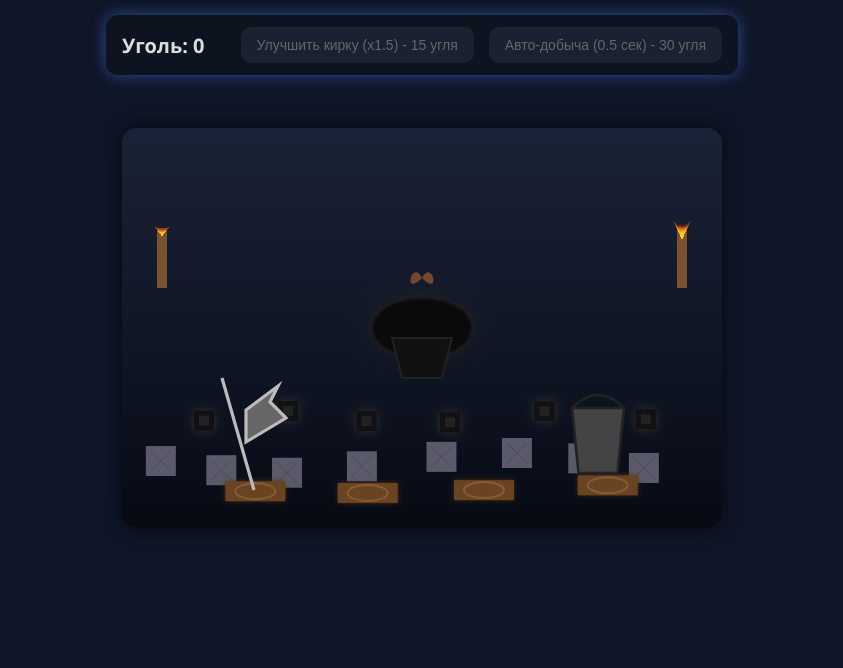
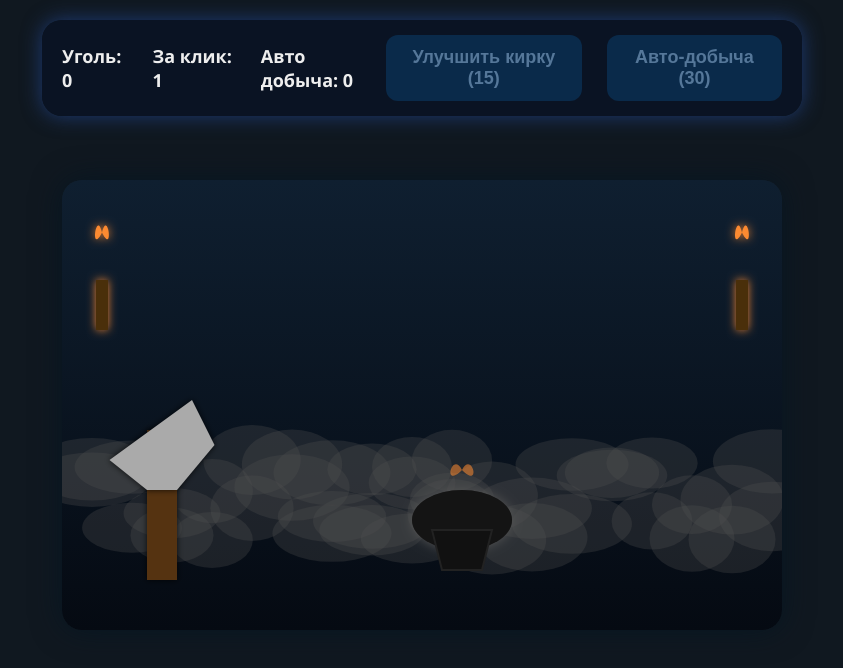
Before and after one commit to Spupey/game-, a plain HTML site: page index.html in a window 1280 px wide. Shown: the whole page, without its empty margins (218-1061 px from the left). Drawn offline with Linux system fonts and the light colour scheme.

Commit message:
Update index.html

```diff
--- a/index.html
+++ b/index.html
@@ -2,374 +2,378 @@
 <html lang="ru">
 <head>
 <meta charset="UTF-8" />
-<title>Шахтерский кликер — Полноценная игра</title>
+<title>Deep Mine Clicker — Полноценный кликер</title>
 <style>
+  /* Общий стиль */
   body {
     margin: 0;
-    background: #0e1628;
+    background: #101820;
     font-family: 'Segoe UI', Tahoma, Geneva, Verdana, sans-serif;
-    color: #ddd;
+    color: #eee;
     user-select: none;
     overflow: hidden;
   }
   #gameCanvas {
     display: block;
     margin: 20px auto 0;
-    background: #1b223b;
-    border-radius: 15px;
-    box-shadow: 0 0 20px #000a;
+    background: #15202b;
+    border-radius: 20px;
+    box-shadow: 0 0 30px #001522aa;
   }
   #uiPanel {
-    width: 600px;
-    margin: 15px auto;
-    background: rgba(15, 20, 30, 0.9);
-    border-radius: 12px;
-    box-shadow: 0 0 15px #4466ccaa;
-    padding: 12px 16px;
+    width: 720px;
+    margin: 20px auto;
+    background: rgba(10, 20, 35, 0.95);
+    border-radius: 20px;
+    box-shadow: 0 0 20px #224488cc;
+    padding: 15px 20px;
     display: flex;
     justify-content: space-between;
     align-items: center;
   }
-  #coalCount {
-    font-size: 20px;
+  #stats, #upgrades {
+    display: flex;
+    gap: 25px;
+  }
+  #stats > div, #upgrades > button {
+    font-size: 18px;
     font-weight: 700;
   }
   button {
-    background: #2a334f;
-    color: #aabbcc;
+    background: #214270;
+    color: #aaccff;
     border: none;
-    border-radius: 10px;
-    padding: 10px 16px;
-    font-size: 14px;
+    border-radius: 12px;
+    padding: 12px 20px;
+    font-size: 16px;
     cursor: pointer;
-    transition: background 0.3s;
+    transition: background 0.3s ease;
+    box-shadow: 0 4px 10px #184060aa;
   }
   button:disabled {
-    background: #1a2131;
-    color: #666;
+    background: #0a2a4a;
+    color: #557799;
     cursor: not-allowed;
+    box-shadow: none;
   }
   button:hover:not(:disabled) {
-    background: #42527a;
-  }
-  #upgradePanel {
-    display: flex;
-    gap: 15px;
+    background: #2e5a98;
   }
   #messages {
-    text-align: center;
-    margin-top: 5px;
-    min-height: 18px;
-    font-size: 14px;
+    width: 720px;
+    margin: 0 auto;
+    height: 24px;
     color: #88cc88;
     font-weight: 600;
+    font-size: 16px;
+    text-align: center;
+    user-select: none;
   }
 </style>
 </head>
 <body>
 
 <div id="uiPanel">
+  <div id="stats">
     <div id="coalCount">Уголь: 0</div>
-  <div id="upgradePanel">
-    <button id="upgradePickaxe">Улучшить кирку (x1.5)</button>
-    <button id="upgradeAutoMine">Автоматическая добыча (0.5 сек)</button>
+    <div id="perClick">За клик: 1</div>
+    <div id="perSecond">Авто добыча: 0</div>
+  </div>
+  <div id="upgrades">
+    <button id="upgradePickaxeBtn">Улучшить кирку (15)</button>
+    <button id="upgradeAutoMineBtn">Авто-добыча (30)</button>
   </div>
 </div>
 <div id="messages"></div>
-<canvas id="gameCanvas" width="600" height="400"></canvas>
+<canvas id="gameCanvas" width="720" height="450"></canvas>
 
 <script>
 (() => {
   const canvas = document.getElementById('gameCanvas');
   const ctx = canvas.getContext('2d');
 
-  // Звуки
-  const audioCtx = new (window.AudioContext || window.webkitAudioContext)();
+  // Аудиоконтекст для звуков
+  const AudioContext = window.AudioContext || window.webkitAudioContext;
+  const audioCtx = new AudioContext();
+
+  // Функция звука клика (короткий "щелчок")
   function playClickSound() {
     const osc = audioCtx.createOscillator();
-    const gainNode = audioCtx.createGain();
-    osc.connect(gainNode);
-    gainNode.connect(audioCtx.destination);
+    const gain = audioCtx.createGain();
     osc.type = 'triangle';
-    osc.frequency.value = 400 + Math.random()*200;
-    gainNode.gain.setValueAtTime(0.1, audioCtx.currentTime);
+    osc.frequency.setValueAtTime(400 + Math.random()*300, audioCtx.currentTime);
+    gain.gain.setValueAtTime(0.1, audioCtx.currentTime);
+    osc.connect(gain);
+    gain.connect(audioCtx.destination);
     osc.start();
     osc.stop(audioCtx.currentTime + 0.1);
-    osc.frequency.exponentialRampToValueAtTime(200, audioCtx.currentTime + 0.1);
   }
 
-  // --- Игра ---
-  let coal = 0;
-  let coalPerClick = 1;
-  let coalPerSecond = 0;
-  let autoMineInterval = 2000; // мс
-  let lastAutoMine = 0;
-
-  // Кирки с уровнями
-  let pickaxeLevel = 1;
-  let pickaxeUpgradeCost = 15;
-
-  // Авто-добыча
-  let autoMineLevel = 0;
-  let autoMineUpgradeCost = 30;
-
-  // Частицы клика
-  const particles = [];
-
-  // Создание частицы
-  function createParticle(x, y) {
-    return {
-      x, y,
-      size: 4 + Math.random() * 4,
-      speedX: (Math.random() - 0.5) * 3,
-      speedY: -2 - Math.random() * 2,
-      alpha: 1,
-      decay: 0.02 + Math.random() * 0.02,
-      color: `hsl(0,0%,${20 + Math.random()*40}%)`
-    };
+  // Класс Игрока (статистика, ресурсы)
+  class Player {
+    constructor() {
+      this.coal = 0;
+      this.coalPerClick = 1;
+      this.coalPerSecond = 0;
+      this.pickaxeLevel = 1;
+      this.pickaxeUpgradeCost = 15;
+      this.autoMineLevel = 0;
+      this.autoMineUpgradeCost = 30;
     }
 
-  // UI элементы
-  const coalCountEl = document.getElementById('coalCount');
-  const upgradePickaxeBtn = document.getElementById('upgradePickaxe');
-  const upgradeAutoMineBtn = document.getElementById('upgradeAutoMine');
-  const messagesEl = document.getElementById('messages');
-
-  function showMessage(text) {
-    messagesEl.textContent = text;
-    setTimeout(() => {
-      if(messagesEl.textContent === text) messagesEl.textContent = '';
-    }, 2000);
+    addCoal(amount) {
+      this.coal += amount;
     }
 
-  // Обновление UI
-  function updateUI() {
-    coalCountEl.textContent = `Уголь: ${Math.floor(coal)}`;
-    upgradePickaxeBtn.textContent = `Улучшить кирку (x1.5) - ${pickaxeUpgradeCost} угля`;
-    upgradeAutoMineBtn.textContent = `Авто-добыча (0.5 сек) - ${autoMineUpgradeCost} угля`;
-    upgradePickaxeBtn.disabled = coal < pickaxeUpgradeCost;
-    upgradeAutoMineBtn.disabled = coal < autoMineUpgradeCost;
+    canBuy(cost) {
+      return this.coal >= cost;
     }
 
-  // Улучшить кирку
-  upgradePickaxeBtn.onclick = () => {
-    if(coal >= pickaxeUpgradeCost) {
-      coal -= pickaxeUpgradeCost;
-      pickaxeLevel++;
-      coalPerClick *= 1.5;
-      pickaxeUpgradeCost = Math.floor(pickaxeUpgradeCost * 2.5);
-      updateUI();
-      showMessage('Кирка улучшена! Выдача угля увеличена.');
+    buyPickaxeUpgrade() {
+      if(this.canBuy(this.pickaxeUpgradeCost)) {
+        this.coal -= this.pickaxeUpgradeCost;
+        this.pickaxeLevel++;
+        this.coalPerClick *= 1.5;
+        this.pickaxeUpgradeCost = Math.floor(this.pickaxeUpgradeCost * 2.5);
+        return true;
       }
+      return false;
+    }
+
+    buyAutoMineUpgrade() {
+      if(this.canBuy(this.autoMineUpgradeCost)) {
+        this.coal -= this.autoMineUpgradeCost;
+        this.autoMineLevel++;
+        this.coalPerSecond += 1;
+        this.autoMineUpgradeCost = Math.floor(this.autoMineUpgradeCost * 3);
+        return true;
+      }
+      return false;
+    }
+  }
+
+  // Класс Частицы для анимации (пыли, искр)
+  class Particle {
+    constructor(x, y) {
+      this.x = x;
+      this.y = y;
+      this.size = 3 + Math.random()*4;
+      this.speedX = (Math.random()-0.5)*2;
+      this.speedY = -1 - Math.random()*2;
+      this.alpha = 1;
+      this.decay = 0.02 + Math.random()*0.02;
+      this.color = `rgba(200,200,200,${this.alpha})`;
+    }
+    update() {
+      this.x += this.speedX;
+      this.y += this.speedY;
+      this.alpha -= this.decay;
+      this.size *= 0.95;
+    }
+    draw(ctx) {
+      ctx.save();
+      ctx.fillStyle = `rgba(200,200,200,${this.alpha})`;
+      ctx.beginPath();
+      ctx.ellipse(this.x, this.y, this.size, this.size*0.6, 0, 0, Math.PI*2);
+      ctx.fill();
+      ctx.restore();
+    }
+  }
+
+  // Основной класс игры
+  class Game {
+    constructor() {
+      this.player = new Player();
+      this.particles = [];
+      this.lastAutoMineTime = 0;
+      this.autoMineInterval = 2000;
+      this.sparkle = 0;
+      this.flamePhase = 0;
+
+      // UI элементы
+      this.coalCountEl = document.getElementById('coalCount');
+      this.perClickEl = document.getElementById('perClick');
+      this.perSecondEl = document.getElementById('perSecond');
+      this.upgradePickaxeBtn = document.getElementById('upgradePickaxeBtn');
+      this.upgradeAutoMineBtn = document.getElementById('upgradeAutoMineBtn');
+      this.messagesEl = document.getElementById('messages');
+
+      // Привязка событий
+      canvas.addEventListener('click', (e) => this.handleClick(e));
+      this.upgradePickaxeBtn.addEventListener('click', () => this.buyPickaxeUpgrade());
+      this.upgradeAutoMineBtn.addEventListener('click', () => this.buyAutoMineUpgrade());
+
+      this.loadProgress();
+      this.updateUI();
+      requestAnimationFrame((time) => this.gameLoop(time));
+    }
+
+    handleClick(e) {
+      this.player.addCoal(this.player.coalPerClick);
+      this.spawnParticles(e.offsetX, e.offsetY);
+      playClickSound();
+      this.updateUI();
+      this.showMessage(`+${this.player.coalPerClick} угля`);
+    }
+
+    spawnParticles(x, y) {
+      for(let i=0; i<8; i++) {
+        this.particles.push(new Particle(x, y));
+      }
+    }
+
+    buyPickaxeUpgrade() {
+      if(this.player.buyPickaxeUpgrade()) {
+        this.updateUI();
+        this.showMessage(`Кирка улучшена до уровня ${this.player.pickaxeLevel}!`);
+        this.saveProgress();
+      } else {
+        this.showMessage(`Недостаточно угля для улучшения кирки!`);
+      }
+    }
+
+    buyAutoMineUpgrade() {
+      if(this.player.buyAutoMineUpgrade()) {
+        this.updateUI();
+        this.showMessage(`Авто-добыча улучшена до уровня ${this.player.autoMineLevel}!`);
+        this.saveProgress();
+      } else {
+        this.showMessage(`Недостаточно угля для авто-добычи!`);
+      }
+    }
+
+    updateUI() {
+      this.coalCountEl.textContent = `Уголь: ${Math.floor(this.player.coal)}`;
+      this.perClickEl.textContent = `За клик: ${Math.floor(this.player.coalPerClick)}`;
+      this.perSecondEl.textContent = `Авто добыча: ${Math.floor(this.player.coalPerSecond)}`;
+      this.upgradePickaxeBtn.textContent = `Улучшить кирку (${this.player.pickaxeUpgradeCost})`;
+      this.upgradeAutoMineBtn.textContent = `Авто-добыча (${this.player.autoMineUpgradeCost})`;
+      this.upgradePickaxeBtn.disabled = !this.player.canBuy(this.player.pickaxeUpgradeCost);
+      this.upgradeAutoMineBtn.disabled = !this.player.canBuy(this.player.autoMineUpgradeCost);
+    }
+
+    showMessage(text) {
+      this.messagesEl.textContent = text;
+      clearTimeout(this.msgTimeout);
+      this.msgTimeout = setTimeout(() => {
+        this.messagesEl.textContent = '';
+      }, 2500);
+    }
+
+    saveProgress() {
+      const saveData = {
+        coal: this.player.coal,
+        coalPerClick: this.player.coalPerClick,
+        coalPerSecond: this.player.coalPerSecond,
+        pickaxeLevel: this.player.pickaxeLevel,
+        pickaxeUpgradeCost: this.player.pickaxeUpgradeCost,
+        autoMineLevel: this.player.autoMineLevel,
+        autoMineUpgradeCost: this.player.autoMineUpgradeCost,
       };
+      localStorage.setItem('deepMineSave', JSON.stringify(saveData));
+    }
 
-  // Улучшить авто-добычу
-  upgradeAutoMineBtn.onclick = () => {
-    if(coal >= autoMineUpgradeCost) {
-      coal -= autoMineUpgradeCost;
-      autoMineLevel++;
-      coalPerSecond += 1;
-      autoMineUpgradeCost = Math.floor(autoMineUpgradeCost * 3);
-      autoMineInterval = Math.max(500, autoMineInterval - 200); // сокращаем интервал
-      updateUI();
-      showMessage('Автоматическая добыча улучшена!');
-    }
-  };
-
-  // Анимация искр и частиц
-  function updateParticles() {
-    for(let i = particles.length - 1; i >= 0; i--) {
-      const p = particles[i];
-      p.x += p.speedX;
-      p.y += p.speedY;
-      p.alpha -= p.decay;
-      p.size *= 0.95;
-      if(p.alpha <= 0 || p.size <= 0) {
-        particles.splice(i, 1);
+    loadProgress() {
+      const saved = localStorage.getItem('deepMineSave');
+      if(saved) {
+        try {
+          const data = JSON.parse(saved);
+          Object.assign(this.player, data);
+        } catch {
+          // Ошибка в сохранении — сбросить
+          localStorage.removeItem('deepMineSave');
         }
       }
     }
-  function drawParticles() {
-    particles.forEach(p => {
-      ctx.fillStyle = `rgba(50,50,50,${p.alpha})`;
-      ctx.beginPath();
-      ctx.ellipse(p.x, p.y, p.size, p.size*0.6, 0, 0, 2*Math.PI);
-      ctx.fill();
-    });
-  }
 
-  // Фон и анимация
-  let sparkle = 0;
-  let flamePhase = 0;
-
-  function drawBackground() {
-    // Градиент фона - шахта
-    const grad = ctx.createLinearGradient(0, 0, 0, canvas.height);
-    grad.addColorStop(0, '#1a2237');
-    grad.addColorStop(0.7, '#0d121f');
-    grad.addColorStop(1, '#070a13');
-    ctx.fillStyle = grad;
-    ctx.fillRect(0, 0, canvas.width, canvas.height);
-
-    // Камни
-    for(let i=0; i<8; i++) {
-      const size = 30;
-      let x = i * 70 + 20 + 10 * Math.sin(i + sparkle);
-      let y = 320 + 10 * Math.cos(i + sparkle * 0.5);
-      ctx.fillStyle = '#5a5a6a';
-      ctx.fillRect(x, y, size, size);
-
-      ctx.strokeStyle = '#4a4a5a';
-      ctx.lineWidth = 1;
-      ctx.beginPath();
-      ctx.moveTo(x+5,y+5);
-      ctx.lineTo(x+size-5,y+size-5);
-      ctx.moveTo(x+size-5,y+5);
-      ctx.lineTo(x+5,y+size-5);
-      ctx.stroke();
-    }
-
-    // Уголь блоки
-    for(let i=0; i<6; i++) {
-      const size = 20;
-      let x = 60 + i * 90 + 12 * Math.cos(i + sparkle * 0.7);
-      let y = 280 + 7 * Math.sin(i * 2 + sparkle);
-      ctx.fillStyle = '#111111';
-      ctx.shadowColor = '#333';
-      ctx.shadowBlur = 10;
-      ctx.fillRect(x, y, size, size);
-
-      ctx.shadowBlur = 0;
-      ctx.fillStyle = '#222';
-      ctx.fillRect(x+5, y+5, size-10, size-10);
-    }
-
-    // Дерево (бревна)
-    for(let i=0; i<4; i++) {
-      const w = 60;
-      const h = 20;
-      let x = 100 + i * 120 + 8 * Math.sin(i + sparkle * 0.3);
-      let y = 350 + 5 * Math.cos(i + sparkle * 0.6);
-      ctx.fillStyle = '#6a4320';
-      ctx.shadowColor = '#503314';
-      ctx.shadowBlur = 5;
-      ctx.fillRect(x, y, w, h);
-
-      ctx.shadowBlur = 0;
-      ctx.strokeStyle = '#855c38';
-      ctx.lineWidth = 2;
-      ctx.beginPath();
-      ctx.ellipse(x + w/2, y + h/2, w/3, h/2.5, 0, 0, Math.PI * 2);
-      ctx.stroke();
+    autoMineTick(time) {
+      if(this.player.autoMineLevel > 0 && time - this.lastAutoMineTime > this.autoMineInterval) {
+        this.player.addCoal(this.player.coalPerSecond);
+        this.lastAutoMineTime = time;
+        this.updateUI();
       }
     }
 
-  // Кирка
-  function drawPickaxe(x, y, scale = 1) {
+    drawBackground() {
+      const w = canvas.width;
+      const h = canvas.height;
+
+      // Градиент фона шахты (синий к темно-синему)
+      let grad = ctx.createLinearGradient(0, 0, 0, h);
+      grad.addColorStop(0, '#0f1f30');
+      grad.addColorStop(1, '#050a12');
+      ctx.fillStyle = grad;
+      ctx.fillRect(0, 0, w, h);
+
+      // Камни шахты - размытые овалы
+      for(let i=0; i<40; i++) {
+        let x = (i * 40 + (this.sparkle * 30)) % w;
+        let y = 320 + 40 * Math.sin(i * 1.3 + this.sparkle);
+        let sizeX = 50 + 10 * Math.sin(i + this.sparkle);
+        let sizeY = 30 + 5 * Math.cos(i + this.sparkle);
+        ctx.fillStyle = `rgba(80,80,80,0.3)`;
+        ctx.beginPath();
+        ctx.ellipse(x, y, sizeX, sizeY, 0, 0, Math.PI*2);
+        ctx.fill();
+      }
+
+      // Факелы по бокам
+      this.drawTorch(40, 100, 1, this.flamePhase);
+      this.drawTorch(w - 40, 100, 1, this.flamePhase + Math.PI);
+    }
+
+    drawTorch(x, y, scale, phase) {
       ctx.save();
       ctx.translate(x, y);
       ctx.scale(scale, scale);
-    ctx.lineWidth = 2;
-    ctx.strokeStyle = '#bbb';
-    ctx.fillStyle = '#666';
+      ctx.shadowColor = 'rgba(255, 140, 50, 0.9)';
+      ctx.shadowBlur = 10;
 
-    // Рукоять
+      // Деревянная основа
+      ctx.fillStyle = '#4a2f0a';
+      ctx.fillRect(-6, 0, 12, 50);
+
+      // Пламя
+      let flameHeight = 40 + 8 * Math.sin(phase * 8);
+      ctx.fillStyle = `rgba(255, 140, 50, ${0.6 + 0.4 * Math.sin(phase * 8)})`;
       ctx.beginPath();
-    ctx.moveTo(0, 0);
-    ctx.lineTo(20, 70);
-    ctx.stroke();
-
-    // Лезвие
-    ctx.beginPath();
-    ctx.moveTo(15, 20);
-    ctx.lineTo(35, 5);
-    ctx.lineTo(30, 15);
-    ctx.lineTo(40, 25);
-    ctx.lineTo(15, 40);
-    ctx.closePath();
-    ctx.fill();
-    ctx.stroke();
-
-    ctx.restore();
-  }
-
-  // Ведро
-  function drawBucket(x, y, scale=1) {
-    ctx.save();
-    ctx.translate(x, y);
-    ctx.scale(scale, scale);
-    ctx.fillStyle = '#444';
-    ctx.strokeStyle = '#222';
-    ctx.lineWidth = 2;
-
-    // Ведро
-    ctx.beginPath();
-    ctx.moveTo(0,0);
-    ctx.lineTo(40,0);
-    ctx.lineTo(35,50);
-    ctx.lineTo(5,50);
-    ctx.closePath();
-    ctx.fill();
-    ctx.stroke();
-
-    // Ручка
-    ctx.beginPath();
-    ctx.moveTo(0,0);
-    ctx.quadraticCurveTo(20,-20,40,0);
-    ctx.stroke();
-
-    ctx.restore();
-  }
-
-  // Факел с анимацией пламени
-  function drawTorch(x, y, scale=1, phase=0) {
-    ctx.save();
-    ctx.translate(x, y);
-    ctx.scale(scale, scale);
-
-    ctx.fillStyle = '#7a5230';
-    ctx.fillRect(-5, 0, 10, 60);
-
-    const flameHeight = 30 + 5 * Math.sin(phase);
-    const flameWidth = 15 + 3 * Math.cos(phase * 2);
-
-    let grad = ctx.createRadialGradient(0, 0, 5, 0, -flameHeight/2, flameWidth);
-    grad.addColorStop(0, 'rgba(255, 200, 50, 1)');
-    grad.addColorStop(0.5, 'rgba(255, 100, 0, 0.7)');
-    grad.addColorStop(1, 'rgba(0,0,0,0)');
-
-    ctx.fillStyle = grad;
-    ctx.beginPath();
-    ctx.ellipse(0, -flameHeight/2, flameWidth, flameHeight, 0, 0, 2 * Math.PI);
+      ctx.moveTo(0, -flameHeight);
+      ctx.bezierCurveTo(-12, -flameHeight / 2, -6, -flameHeight * 1.5, 0, -flameHeight);
+      ctx.bezierCurveTo(6, -flameHeight * 1.5, 12, -flameHeight / 2, 0, -flameHeight);
       ctx.fill();
 
       ctx.restore();
+      ctx.shadowBlur = 0;
     }
 
-  // Главный уголь с мерцанием и светом
-  function drawCoal() {
-    const coalX = canvas.width / 2 - 40;
-    const coalY = canvas.height / 2 - 60;
+    drawCoal() {
+      let x = canvas.width / 2;
+      let y = 280;
 
-    ctx.shadowColor = '#222';
-    ctx.shadowBlur = 20;
-    ctx.fillStyle = `rgba(17, 17, 17, ${0.8 + 0.2 * Math.sin(sparkle*5)})`;
+      ctx.save();
+      ctx.translate(x, y);
+
+      // Тень
+      ctx.fillStyle = 'rgba(10, 10, 10, 0.9)';
       ctx.beginPath();
-    ctx.ellipse(coalX + 40, coalY + 60, 50, 30, 0, 0, 2*Math.PI);
+      ctx.ellipse(40, 60, 50, 30, 0, 0, 2 * Math.PI);
+      ctx.fill();
+
+      // Основной уголь (черные камни с блеском)
+      ctx.fillStyle = `rgba(20, 20, 20, 1)`;
+      ctx.shadowColor = '#555';
+      ctx.shadowBlur = 12;
+      ctx.beginPath();
+      ctx.ellipse(40, 60, 50, 30, 0, 0, 2 * Math.PI);
       ctx.fill();
 
       ctx.shadowBlur = 0;
-    ctx.fillStyle = `rgba(10, 10, 10, 1)`;
+      ctx.fillStyle = `#111`;
       ctx.beginPath();
-    ctx.ellipse(coalX + 40, coalY + 60, 48, 28, 0, 0, 2*Math.PI);
-    ctx.fill();
-
-    ctx.fillStyle = '#111';
-    ctx.beginPath();
-    ctx.moveTo(coalX + 10, coalY + 70);
-    ctx.lineTo(coalX + 70, coalY + 70);
-    ctx.lineTo(coalX + 60, coalY + 110);
-    ctx.lineTo(coalX + 20, coalY + 110);
+      ctx.moveTo(10, 70);
+      ctx.lineTo(70, 70);
+      ctx.lineTo(60, 110);
+      ctx.lineTo(20, 110);
       ctx.closePath();
       ctx.fill();
 
@@ -377,71 +381,74 @@
       ctx.lineWidth = 2;
       ctx.stroke();
 
-    // Пламя угля
-    let flameHeight = 40 + 10 * Math.sin(sparkle * 8);
-    ctx.fillStyle = `rgba(255, 140, 50, ${0.4 + 0.6 * Math.sin(sparkle * 8)})`;
+      // Мерцающее пламя угля
+      let flameHeight = 40 + 10 * Math.sin(this.sparkle * 8);
+      ctx.fillStyle = `rgba(255, 140, 50, ${0.4 + 0.6 * Math.sin(this.sparkle * 8)})`;
       ctx.beginPath();
-    ctx.moveTo(coalX + 40, coalY + 10);
-    ctx.bezierCurveTo(coalX + 20, coalY + 30, coalX + 30, coalY - 10, coalX + 40, coalY + 10);
-    ctx.bezierCurveTo(coalX + 50, coalY - 10, coalX + 60, coalY + 30, coalX + 40, coalY + 10);
+      ctx.moveTo(40, 10);
+      ctx.bezierCurveTo(20, 30, 30, -10, 40, 10);
+      ctx.bezierCurveTo(50, -10, 60, 30, 40, 10);
       ctx.fill();
+
+      ctx.restore();
     }
 
-  // Клик по углю
-  canvas.addEventListener('click', e => {
-    // Добавляем уголь
-    coal += coalPerClick;
-    playClickSound();
+    drawPickaxe(x, y, scale = 1) {
+      ctx.save();
+      ctx.translate(x, y);
+      ctx.scale(scale, scale);
+      ctx.shadowColor = 'rgba(0,0,0,0.8)';
+      ctx.shadowBlur = 6;
 
-    // Добавляем частицы от клика
-    for(let i=0; i<10; i++) {
-      particles.push(createParticle(e.offsetX, e.offsetY));
+      // Рукоять
+      ctx.fillStyle = '#553311';
+      ctx.fillRect(-10, 0, 20, 100);
+
+      // Лезвие кирки
+      ctx.fillStyle = '#aaa';
+      ctx.beginPath();
+      ctx.moveTo(-35, 20);
+      ctx.lineTo(-10, 40);
+      ctx.lineTo(10, 40);
+      ctx.lineTo(35, 10);
+      ctx.lineTo(20, -20);
+      ctx.closePath();
+      ctx.fill();
+
+      ctx.restore();
+      ctx.shadowBlur = 0;
     }
-    updateUI();
-  });
 
-  // Автоматическая добыча
-  function autoMineTick(time) {
-    if(autoMineLevel > 0 && time - lastAutoMine > autoMineInterval) {
-      coal += coalPerSecond;
-      lastAutoMine = time;
-      updateUI();
+    updateParticles() {
+      this.particles = this.particles.filter(p => p.alpha > 0.05);
+      for(let p of this.particles) p.update();
+    }
+
+    drawParticles() {
+      for(let p of this.particles) p.draw(ctx);
+    }
+
+    gameLoop(time = 0) {
+      this.sparkle += 0.03;
+      this.flamePhase += 0.1;
+
+      this.drawBackground();
+      this.drawPickaxe(100, 250, 1.5);
+      this.drawCoal();
+      this.updateParticles();
+      this.drawParticles();
+
+      this.autoMineTick(time);
+
+      requestAnimationFrame((t) => this.gameLoop(t));
     }
   }
 
-  // Основной игровой цикл
-  function gameLoop(time = 0) {
-    sparkle += 0.03;
-    flamePhase += 0.1;
+  // Запуск игры
+  const game = new Game();
 
-    // Фон
-    drawBackground();
-
-    // Кирка слева
-    drawPickaxe(100, 250, 1.6);
-
-    // Ведро справа
-    drawBucket(450, 280, 1.3);
-
-    // Факелы по краям
-    drawTorch(40, 100, 1, flamePhase);
-    drawTorch(canvas.width - 40, 100, 1, flamePhase + Math.PI);
-
-    // Главный уголь
-    drawCoal();
-
-    // Частицы угля
-    updateParticles();
-    drawParticles();
-
-    // Авто добыча
-    autoMineTick(time);
-
-    requestAnimationFrame(gameLoop);
-  }
-
-  updateUI();
-  gameLoop();
+  // Автосохранение раз в 5 секунд
+  setInterval(() => game.saveProgress(), 5000);
 })();
 </script>
 
```
Lines whose indentation alone changed are shown as unchanged.
